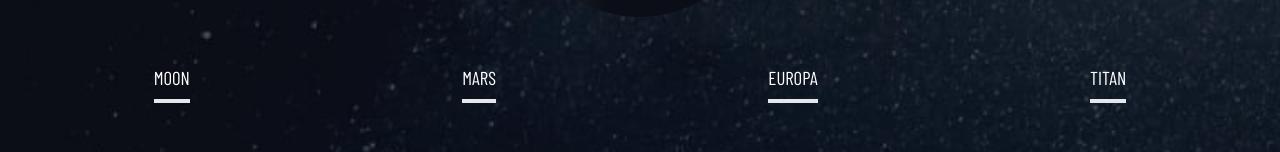
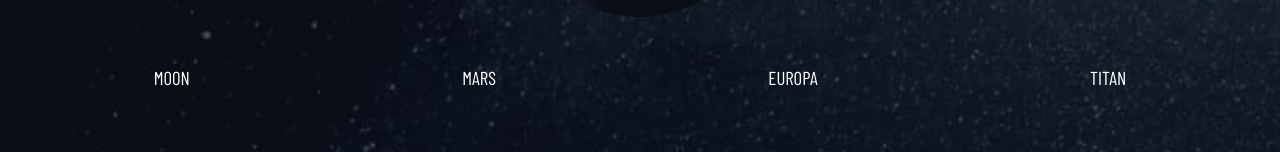
Before and after one commit to FernandoLorca/space-tourism-website, a React (Vite) app: page /destination in a window 1280 px wide. Shown: the part 406-558 px from the top of the page. Built offline with nearby package versions, Linux system fonts and the light colour scheme; a web font is replaced by a local one.

Commit message:
basic destination navbar componente done

```diff
--- a/src/components/DestinationComponents/DestinationNavbar.jsx
+++ b/src/components/DestinationComponents/DestinationNavbar.jsx
@@ -1,30 +1,24 @@
-const DestinationNavbar = () => {
+import DestinationNavbarAnchor from "./DestinationNavbarAnchor";
+
+const DestinationNavbar = ({ onClick, destinationName }) => {
   return (
     <nav className="text-white mb-5">
       <ul className="flex justify-around">
         <li>
-          <a href="#" className="border-b-4 pb-4 text-3xl hover:opacity-75">
-            MOON
-          </a>
+          <DestinationNavbarAnchor onClick={onClick} destinationName="MOON" />
         </li>
         <li>
-          <a href="#" className="border-b-4 pb-4 text-3xl hover:opacity-75">
-            MARS
-          </a>
+          <DestinationNavbarAnchor onClick={onClick} destinationName="MARS" />
         </li>
         <li>
-          <a href="#" className="border-b-4 pb-4 text-3xl hover:opacity-75">
-            EUROPA
-          </a>
+          <DestinationNavbarAnchor onClick={onClick} destinationName="EUROPA" />
         </li>
         <li>
-          <a href="#" className="border-b-4 pb-4 text-3xl hover:opacity-75">
-            TITAN
-          </a>
+          <DestinationNavbarAnchor onClick={onClick} destinationName="TITAN" />
         </li>
       </ul>
     </nav>
-  )
-}
+  );
+};
 
-export default DestinationNavbar
+export default DestinationNavbar;
--- /dev/null
+++ b/src/components/DestinationComponents/DestinationNavbarAnchor.jsx
@@ -0,0 +1,7 @@
+const DestinationNavbarAnchor = ({ onClick, destinationName }) => (
+  <a href="#" onClick={onClick} className="pb-4 text-3xl hover:opacity-75">
+    {destinationName}
+  </a>
+);
+
+export default DestinationNavbarAnchor;
--- a/src/pages/Destination.jsx
+++ b/src/pages/Destination.jsx
@@ -30,6 +30,8 @@ const Destination = () => {
 
   const { destinations } = dataJson;
 
+  console.log(destinations);
+
   const handleClickOpen = () => {
     setClassNameOpen(classNameOpen === "hidden" ? "" : "hidden");
     setClassNameClose("fixed");
@@ -38,6 +40,12 @@ const Destination = () => {
   const handleClickClose = () => {
     setClassNameClose(classNameClose === "hidden" ? "" : "hidden");
     setClassNameOpen("block");
+  };
+
+  const handleDestinationNavbarClick = () => {
+    destinations.map((destination) => {
+      console.log(destination.name);
+    });
   };
 
   return (
@@ -57,7 +65,10 @@ const Destination = () => {
 
           <DestinationImage imagePath="../src/assets/destination/image-moon.png" />
 
-          <DestinationNavbar />
+          <DestinationNavbar
+            onClick={handleDestinationNavbarClick}
+            destinationName="MOON"
+          />
 
           <DestinationDescription
             title="MOON"
```
